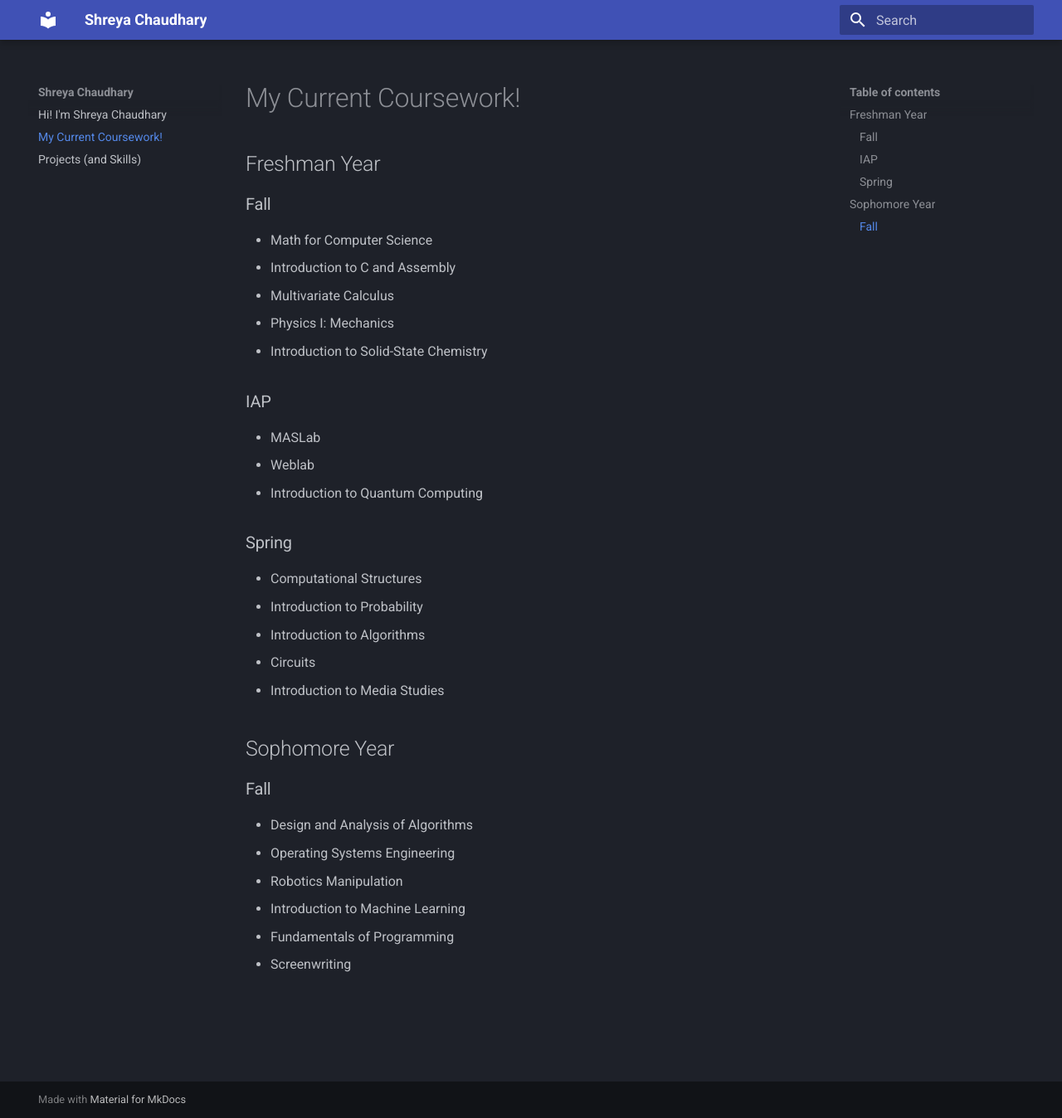
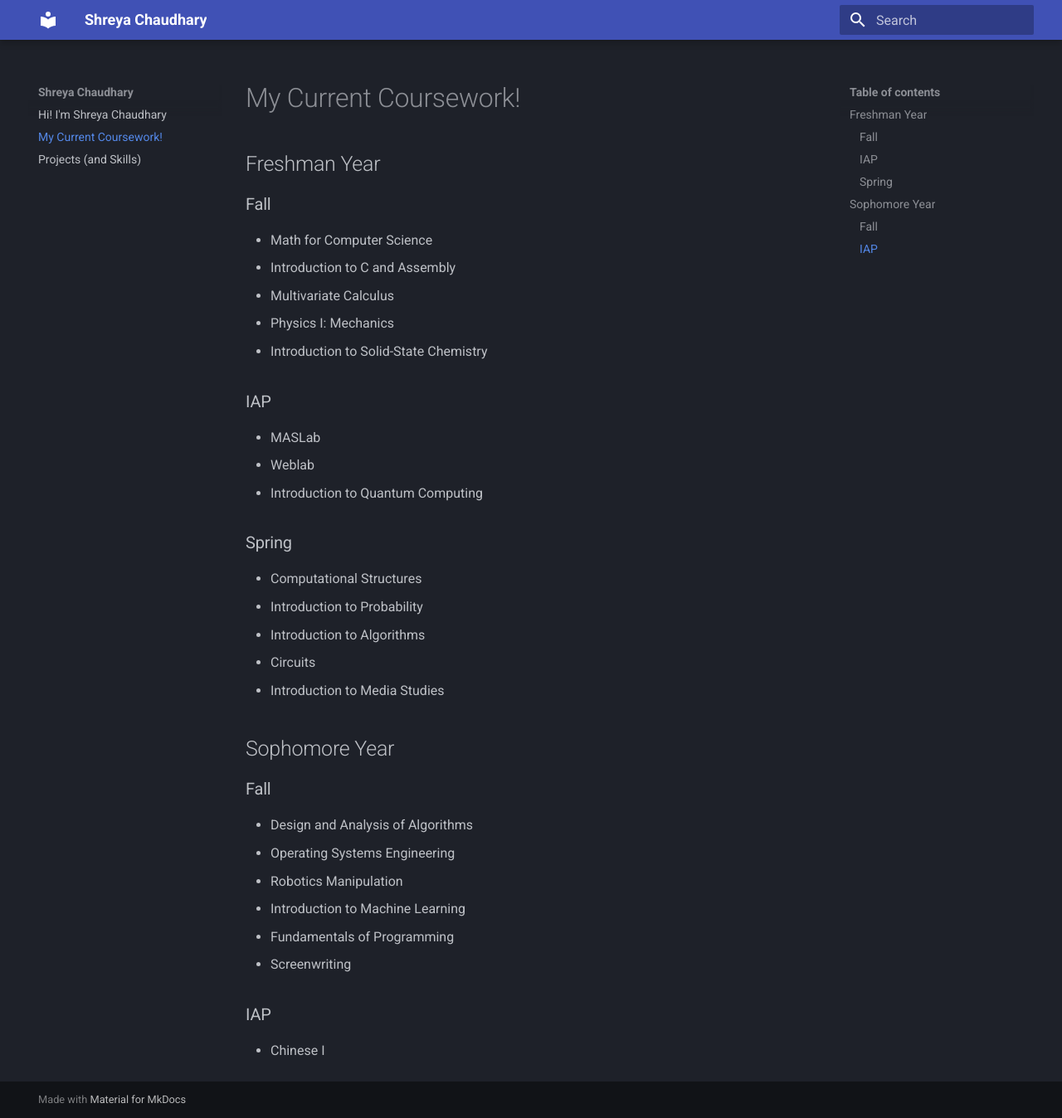
Before and after one commit to reyccodes/portfolio, an MkDocs documentation site: the page built from docs/classes.md, in a window 1280 px wide and 1348 px high. Shown: the whole window at 83% size. Built offline with MkDocs 1.6.1 and Material for MkDocs 9.7.7, drawn with Linux system fonts in a browser that asks for light colours.

Commit message:
[minor] add IAP class

```diff
--- a/docs/classes.md
+++ b/docs/classes.md
@@ -30,3 +30,6 @@
 - Introduction to Machine Learning
 - Fundamentals of Programming
 - Screenwriting
+
+### IAP
+- Chinese I
```
